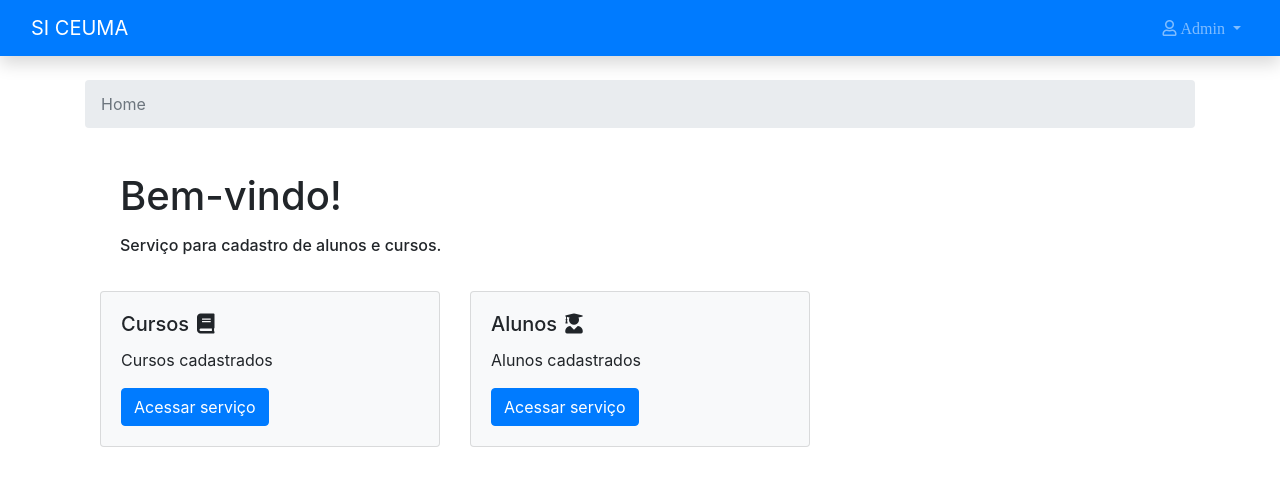
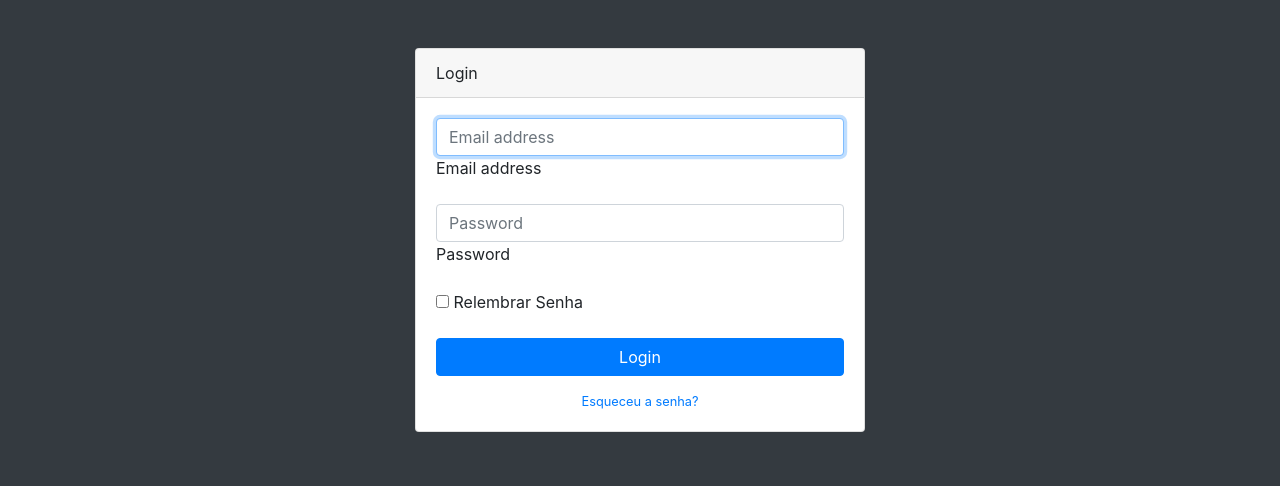
Before and after one commit to araoalves/prova, a Flask app: page / in a window 1280 px wide. Shown: the top 486 px of the page. Run offline with Flask 2, Linux system fonts and the light colour scheme; some libraries are stand-ins or nearby versions.

Commit message:
template da tela de login

```diff
--- a/app/controllers/default.py
+++ b/app/controllers/default.py
@@ -3,11 +3,11 @@ from app import app
 
 
 @app.route("/")
+@app.route("/login")
+def login():
+    return render_template('login.html')
+
+
 @app.route("/index")
 def index():
     return render_template('index.html')
-
-
-@app.route("/login")
-def login():
-    return render_template('base.html')
--- a/app/templates/base.html
+++ b/app/templates/base.html
@@ -10,7 +10,7 @@
     <link rel="stylesheet" href="https://use.fontawesome.com/releases/v5.4.1/css/all.css" integrity="sha384-5sAR7xN1Nv6T6+dT2mhtzEpVJvfS3NScPQTrOxhwjIuvcA67KV2R5Jz6kr4abQsz" crossorigin="anonymous">
 </head>
 
-<body>
+<body class="page-top">
     {% block body %}
     <nav class="navbar navbar-expand-sm navbar-dark bg-primary shadow">
       <div class="container-fluid">
@@ -29,7 +29,7 @@
                     <a class="dropdown-item" href="#">Último login - </a>
                     <a class="dropdown-item" href="#">Mudar senha</a>
                     <div class="dropdown-divider"></div>
-                    <a class="dropdown-item" href="#">Logout</a>
+                    <a class="dropdown-item" href="{{ url_for('login') }}">Logout</a>
                 </div>
             </li>
           </ul>
@@ -44,7 +44,7 @@
         </ol>
         {% block content %}
         {% endblock %}
-    </div>
+    </div><!--End container fluid-->
 
   {% endblock body %}
 
--- a/app/templates/index.html
+++ b/app/templates/index.html
@@ -5,35 +5,63 @@
 {% endblock %}
 
 {% block content %}
-<div class="container-fluid">
-    <div class="row">
-        <div class="col-12 col-sm-12 col-md-10">
+<div class="row">
+    <div class="col-12 col-sm-12 col-md-10">
         <div class="card-body">
             <h1 class="card-title">Bem-vindo!</h1>
             <p class="card-text"><h6>Serviço para cadastro de alunos e cursos.</h6></p>
         </div>
+    </div>
+</div>
+<div class="row">
+    <!--Card cursos-->
+    <div class="col-sm-4">
+        <div class="card text-white bg-primary o-hidden h-100">
+            <div class="card-body">
+                <div class="card-body-icon">
+                    <h5><i class="fas fa-fw fa-book mr-2"></i>Cursos</h5>
+                </div>
+            </div>
+            <a class="card-footer text-white clearfix small z-1" href="#">
+                <span class="float-left">Acessar Serviço</span>
+                <span class="float-right">
+                    <i class="fas fa-angle-right"></i>
+                </span>
+            </a>
         </div>
     </div>
-    <div class="row">
-        <!--card de Cursos-->
-        <div class="col-sm-4">
-            <div class="card bg-light">
-                <div class="card-body">
-                    <h5 class="card-title">Cursos<span class="fas fa-book ml-2"></span></h5>
-                    <p class="card-text">Cursos cadastrados</p>
-                    <a href="#" class="btn btn-primary">Acessar serviço</a>
+
+    <!--Card alunos-->
+    <div class="col-sm-4">
+        <div class="card text-white bg-info o-hidden h-100">
+            <div class="card-body">
+                <div class="card-body-icon">
+                    <h5><i class="fas fa-fw fa-user-graduate mr-2"></i>Alunos</h5>
                 </div>
             </div>
+            <a class="card-footer text-white clearfix small z-1" href="#">
+                <span class="float-left">Acessar Serviço</span>
+                <span class="float-right">
+                    <i class="fas fa-angle-right"></i>
+                </span>
+            </a>
         </div>
-        <!--card de Alunos-->
-        <div class="col-sm-4">
-            <div class="card bg-light">
-                <div class="card-body">
-                    <h5 class="card-title">Alunos<span class="fas fa-user-graduate ml-2"></span></h5>
-                    <p class="card-text">Alunos cadastrados</p>
-                    <a href="#" class="btn btn-primary">Acessar serviço</a>
+    </div>
+
+    <!--Card relatorios-->
+    <div class="col-sm-4">
+        <div class="card text-white bg-warning o-hidden h-100">
+            <div class="card-body">
+                <div class="card-body-icon">
+                    <h5><i class="fas fa-fw fa-list mr-2"></i>Relatórios</h5>
                 </div>
             </div>
+            <a class="card-footer text-white clearfix small z-1" href="#">
+                <span class="float-left">Acessar Serviço</span>
+                <span class="float-right">
+                    <i class="fas fa-angle-right"></i>
+                </span>
+            </a>
         </div>
     </div>
 </div>
--- /dev/null
+++ b/app/templates/login.html
@@ -0,0 +1,59 @@
+<!DOCTYPE html>
+<html lang="pt-br">
+
+<head>
+
+    <meta charset="UTF-8">
+    <meta http-equiv="X-UA-Compatible" content="IE=edge">
+    <meta name="viewport" content="width=device-width, initial-scale=1, shrink-to-fit=no">
+    <link rel="stylesheet" href="{{ url_for('static', filename='css/bootstrap.min.css') }}">
+    <link rel="stylesheet" href="https://use.fontawesome.com/releases/v5.4.1/css/all.css" integrity="sha384-5sAR7xN1Nv6T6+dT2mhtzEpVJvfS3NScPQTrOxhwjIuvcA67KV2R5Jz6kr4abQsz"
+        crossorigin="anonymous">
+
+    <title>SI Ceuma - Login</title>
+
+
+
+</head>
+
+<body class="bg-dark">
+
+    <div class="container">
+        <div class="card card-login mx-auto mt-5" style="max-width:450px">
+            <div class="card-header">Login</div>
+            <div class="card-body">
+                <form>
+                    <div class="form-group">
+                        <div class="form-label-group">
+                            <input type="email" id="inputEmail" class="form-control" placeholder="Email address"
+                                required="required" autofocus="autofocus">
+                            <label for="inputEmail">Email address</label>
+                        </div>
+                    </div>
+                    <div class="form-group">
+                        <div class="form-label-group">
+                            <input type="password" id="inputPassword" class="form-control" placeholder="Password"
+                                required="required">
+                            <label for="inputPassword">Password</label>
+                        </div>
+                    </div>
+                    <div class="form-group">
+                        <div class="checkbox">
+                            <label>
+                                <input type="checkbox" value="remember-me">
+                                Relembrar Senha
+                            </label>
+                        </div>
+                    </div>
+                    <a class="btn btn-primary btn-block" href="{{ url_for('index') }}">Login</a>
+                </form>
+                <div class="text-center mt-3">
+                    <a class="d-block small" href="#">Esqueceu a senha?</a>
+                </div>
+            </div>
+        </div>
+    </div>
+
+</body>
+
+</html>
```
